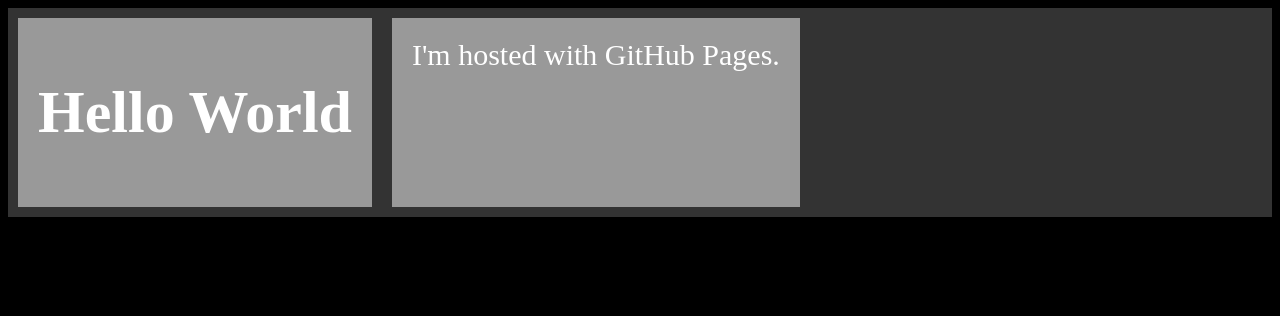
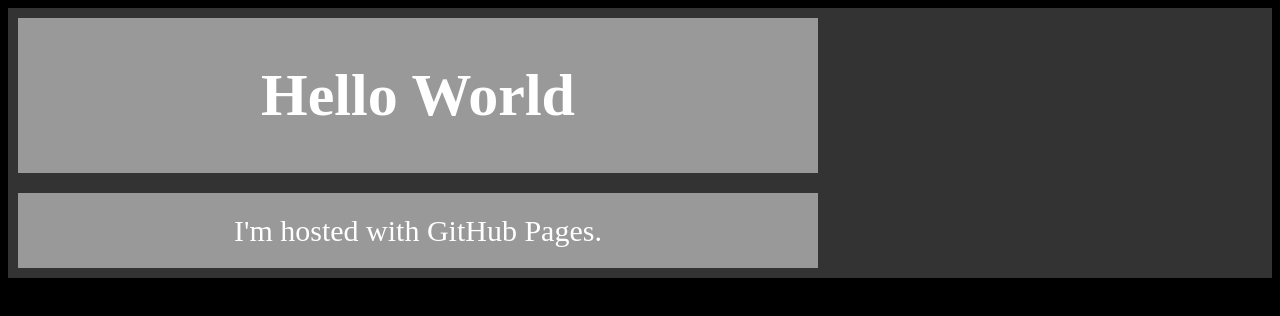
Before and after one commit to crambosoft/crambosoft.github.io, a plain HTML site: page index.html in a window 1280 px wide. Drawn offline with Linux system fonts and the light colour scheme.

Commit message:
Update index.html

```diff
--- a/index.html
+++ b/index.html
@@ -7,13 +7,16 @@
 <style>
 .flex-container {
   display: flex;
+  flex-direction: column;
   background-color: #333333;
 }
 
 .flex-container > div {
   background-color: #999999;
+  width: 800px;
   margin: 10px;
-  padding: 20px;
+  text-align: center;
+  line-height: 75px;
   font-size: 30px;
 }
 </style>
```
